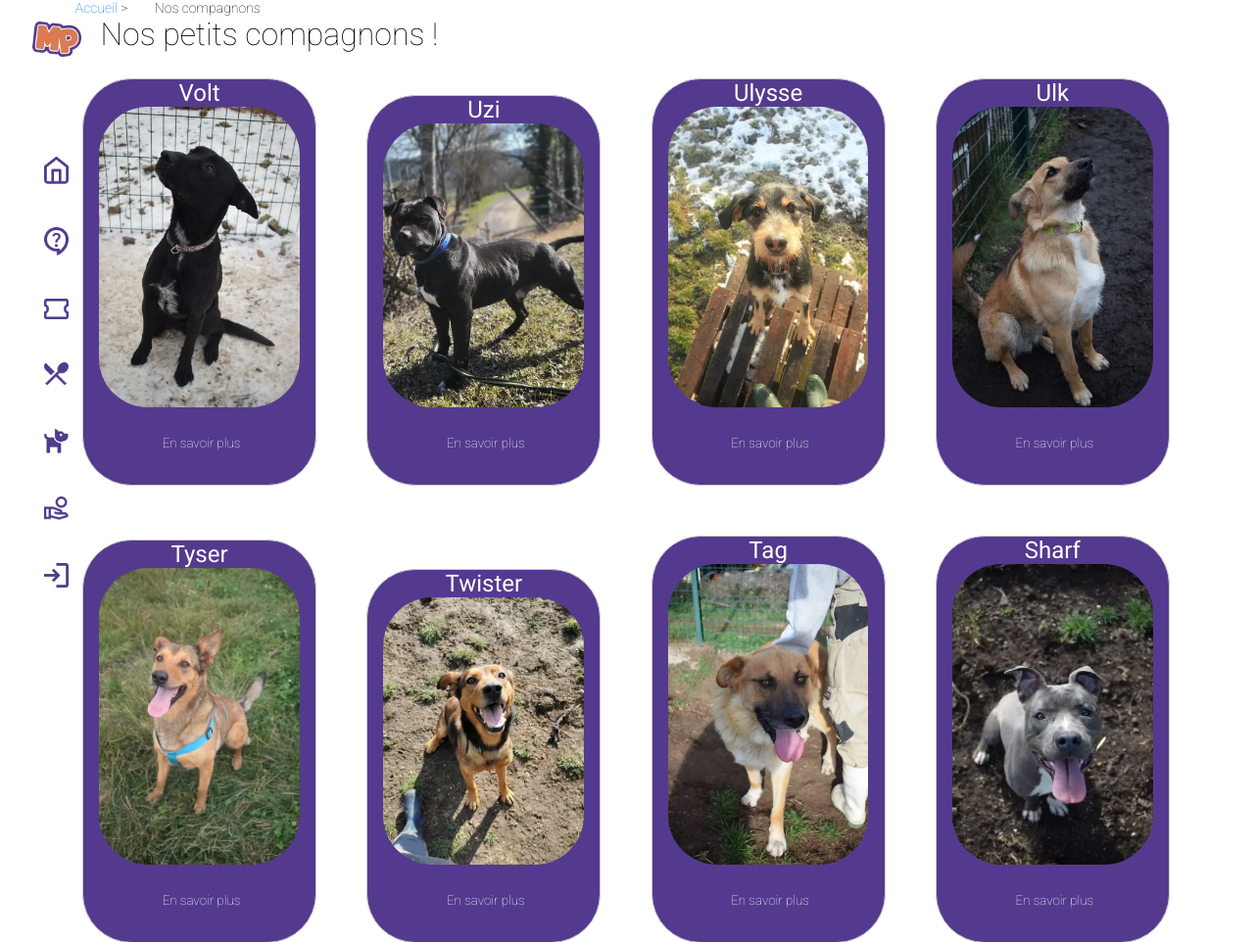
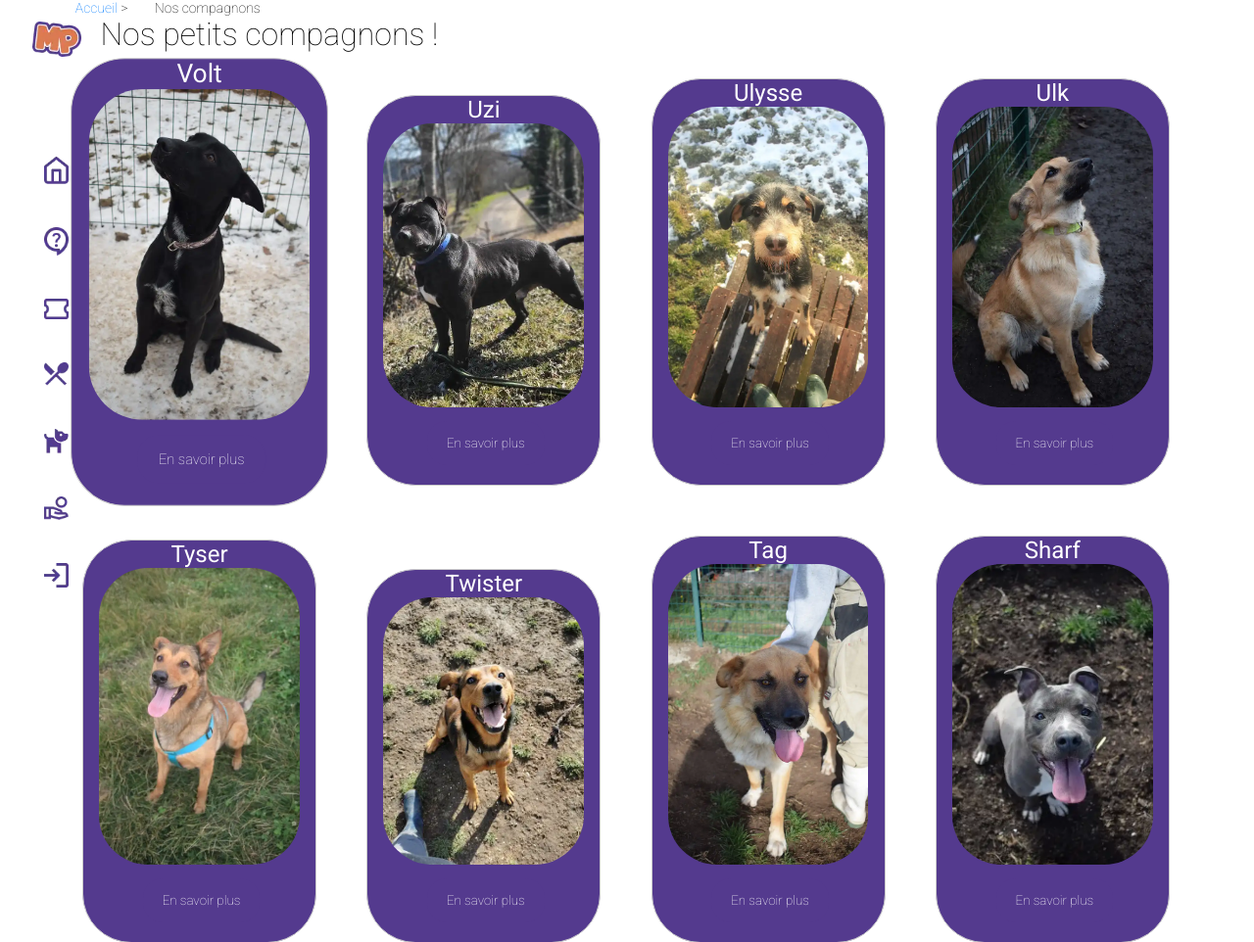
Before and after one commit to Sadjop/SAE-301, a PHP site: page /animaux.php in a window 1280 px wide, with the pointer over the restyled element. Shown: the top 962 px of the page at 98% size. Run offline with PHP 8.4, Linux system fonts and the light colour scheme; data comes from the database, SQL or seed files in the repository.

Commit message:
Modification CSS

```diff
--- a/css/style.css
+++ b/css/style.css
@@ -32,6 +32,10 @@
   border-radius: 5px;
   border-top: 100%;
   text-align: center;
+}
+
+.pet_card:hover {
+  transform: scale(1.1);
 }
 
 .pet_card h2 {
@@ -335,6 +339,10 @@
   margin-left: 20px;
 }
 
+.animaux .pet_card:hover {
+  transform: scale(1.1);
+}
+
 .animaux .pet_card{
   border-radius: 50px;
   background-color: #543A8E;
@@ -396,6 +404,10 @@
 .animal_wrapper img {
   width: 25vw;
   border-radius: 50px;
+}
+
+.animal_wrapper img:hover {
+  transform: scale(1.1);
 }
 
 
```
